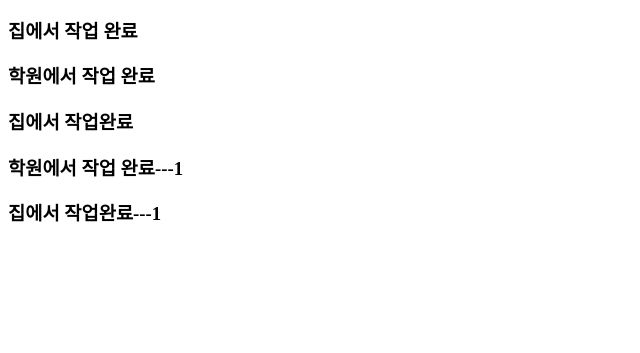
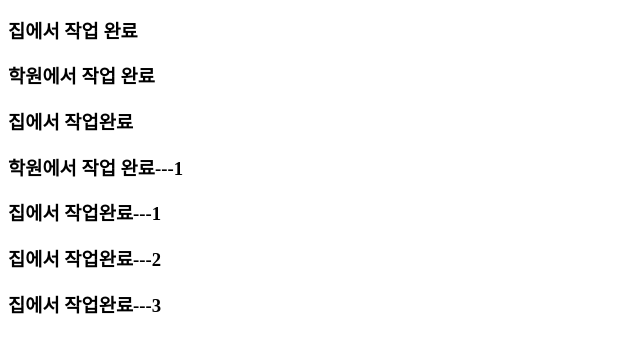
Before and after one commit to phr106-cpu/git-test-251016-new, a plain HTML site: page index.html in a window 1280 px wide. Shown: the part 107-460 px from the top of the page, without its empty margins (0-640 px from the left). Drawn offline with Linux system fonts and the light colour scheme.

Commit message:
home_finish3

```diff
--- a/index.html
+++ b/index.html
@@ -15,6 +15,8 @@
     <h3>집에서 작업완료</h3>
     <h3>학원에서 작업 완료---1</h3>
     <h3>집에서 작업완료---1</h3>
+    <h3>집에서 작업완료---2</h3>
+    <h3>집에서 작업완료---3</h3>
 
 
 </body>
```
